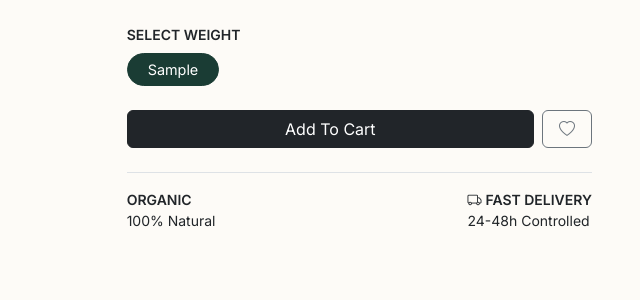
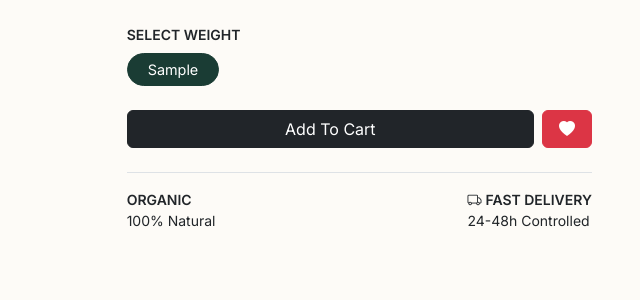
Before and after one commit to Sudheesh-0007/foodifly, a Django app: a page that uses templates/store/product_detail.html in a window 1280 px wide. Shown: the part 357-657 px from the top of the page, without its empty margins (640-1280 px from the left). Run offline with Django 5.2, Linux system fonts and the light colour scheme; a user stored in the database is signed in; tables that the repository leaves empty hold one stand-in row (values such as "Sample post"); some web fonts are replaced.

Commit message:
fix(ui): update wishlist button state on product detail page load

```diff
--- a/store/views/user_product_views.py
+++ b/store/views/user_product_views.py
@@ -157,6 +157,14 @@ def product_detail(request, slug):
             wishlist__user=request.user, product=product
         ).values_list("variant_id", flat=True)
 
+    is_in_wishlist = False
+
+    if request.user.is_authenticated and selected_variant:
+        is_in_wishlist = WishlistItem.objects.filter(
+            wishlist__user=request.user,
+            variant=selected_variant
+        ).exists()
+
     for related_product in related_products:
 
         offer_price = None
@@ -170,7 +178,6 @@ def product_detail(request, slug):
         .select_related("user")
         .order_by("-created_at")[:2]
     )
-    selected_variant = variants.filter(stock__gt=0, is_active=True).first()
 
     low_stock = False
 
@@ -189,6 +196,7 @@ def product_detail(request, slug):
         "offer_price": offer_price,
         "offer": offer,
         "reviews": reviews,
+        "is_in_wishlist": is_in_wishlist,
     }
 
     return render(request, "store/product_detail.html", context)
--- a/templates/store/product_detail.html
+++ b/templates/store/product_detail.html
@@ -346,16 +346,11 @@
         value="{{ selected_variant.id }}"
     >
 
-    <button
-
-        type="submit"
-
-        class="btn wishlist-btn px-3 h-100 {% if is_wishlisted %}btn-danger{% else %}btn-outline-secondary{% endif %}"
-    >
-
-        <i class="bi {% if is_wishlisted %}bi-heart-fill{% else %}bi-heart{% endif %}"></i>
-
-    </button>
+<button
+    type="submit"
+    class="btn wishlist-btn px-3 h-100 {% if is_in_wishlist %}btn-danger{% else %}btn-outline-secondary{% endif %}">
+    <i class="bi {% if is_in_wishlist %}bi-heart-fill{% else %}bi-heart{% endif %}"></i>
+</button>
 
 </form>
             </div>
```
